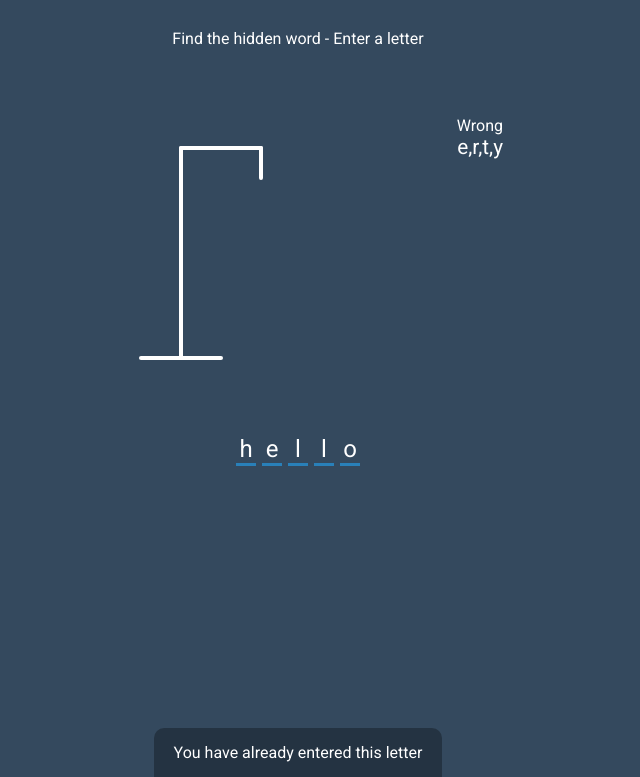
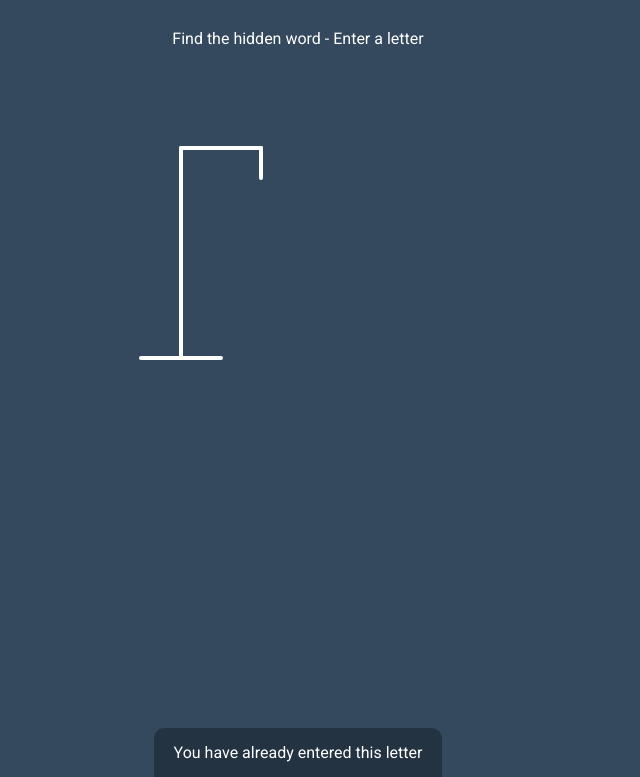
Before and after one commit to Darsh2987/hangman, a plain HTML site: page index.html in a window 1280 px wide. Shown: the part 73-850 px from the top of the page, without its empty margins (342-982 px from the left). Drawn offline with Linux system fonts and the light colour scheme.

Commit message:
wrong letters, word and notification markup content removed as this will be generated by JS

```diff
--- a/index.html
+++ b/index.html
@@ -39,26 +39,17 @@
 
       <!-- Wrong Letters -->
       <div class="wrong-letters-container">
-        <div id="wrong-letters">
-          <p>Wrong</p>
-          <span>e,r,t,y</span>
-        </div>
+        <div id="wrong-letters"></div>
       </div>
 
       <!-- Word to be guessed -->
-      <div id="word" class="word">
-        <div class="letter">h</div>
-        <div class="letter">e</div>
-        <div class="letter">l</div>
-        <div class="letter">l</div>
-        <div class="letter">o</div>
-      </div>
+      <div id="word" class="word"></div>
     </div>
 
     <!-- Container for final message -->
     <div id="pop-container" class="popup-container">
       <div class="popup">
-        <h2 id="final-message">You Have Won</h2>
+        <h2 id="final-message"></h2>
         <button id="play-button">Play Again</button>
       </div>
     </div>
```
